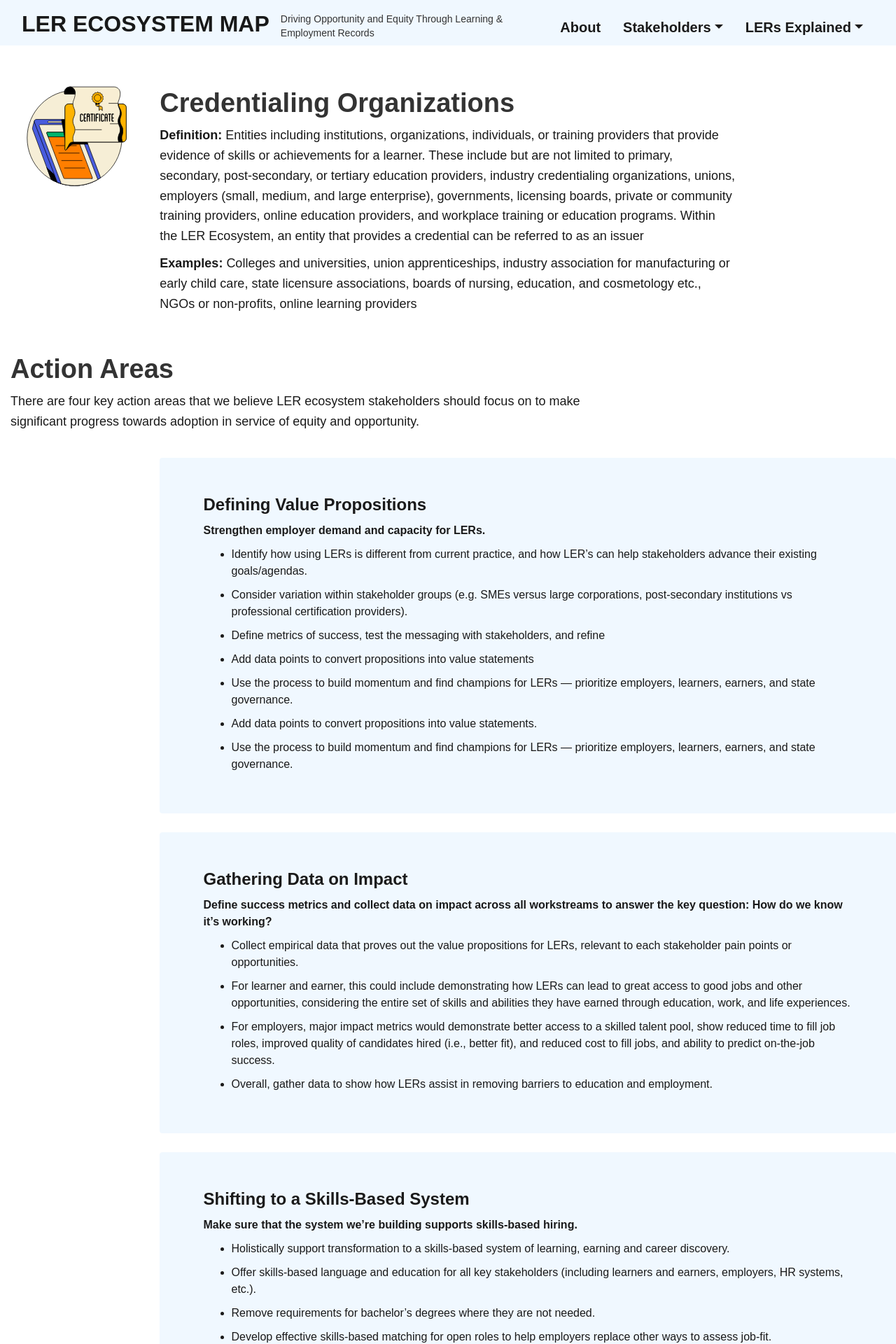
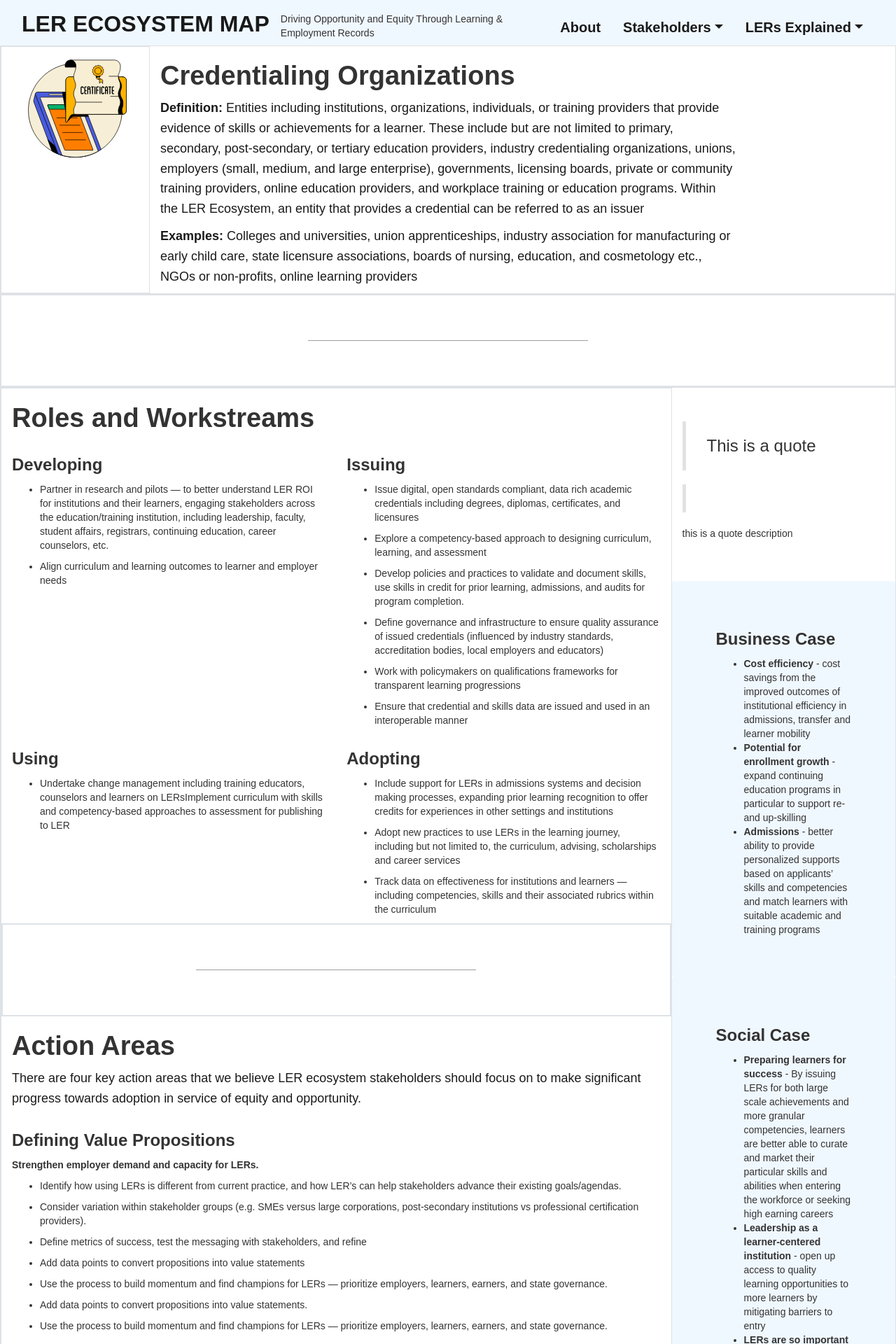
Before and after one commit to gwalsh311/ler-ecosystem-map-v2, a Jekyll site: the page built from _stakeholders/credentialing-organizations.md, in a window 1280 px wide. Shown: the top 1920 px of the page at 70% size. Built offline with Jekyll 4.4.1, drawn with Linux system fonts in a browser that asks for light colours; some of the changed text lies outside the part shown; grey boxes are pictures that could not be loaded.

Commit message:
STakeholder page layout start

```diff
--- a/_data/stakeholders-list.yml
+++ b/_data/stakeholders-list.yml
@@ -77,6 +77,9 @@ stakeholders:
           - Include support for LERs in admissions systems and decision making processes, expanding prior learning recognition to offer credits for experiences in other settings and institutions
           - Adopt new practices to use LERs in the learning journey, including but not limited to, the curriculum, advising, scholarships and career services
           - Track data on effectiveness for institutions and learners — including competencies, skills and their associated rubrics within the curriculum
+    quote:
+      - title: This is a quote
+      - description: this is a quote description
   - name: Data Standards Organizations
     icon: data-standards-bodies.svg
     icon-alt: An icon of a globe with connections and tech symbols
--- a/_includes/action-areas-intro.html
+++ b/_includes/action-areas-intro.html
@@ -1,5 +1,5 @@
 <div class="row">
-<div class="col-sm-8">
+<div class="col">
 <h1>Action Areas</h1>
 <div class="body-text-medium">
 <p>There are four key action areas that we believe LER ecosystem stakeholders should focus on to make significant progress towards adoption in service of equity and opportunity.</p>
--- a/_layouts/stakeholder.html
+++ b/_layouts/stakeholder.html
@@ -23,7 +23,7 @@
     <!-- Navbar -->
     {% include navigation.html %}
 
-    <div class="container-fluid section-intro">
+    <div class="container-fluid">
 
       {{ content }}
 
--- a/_stakeholders/credentialing-organizations.md
+++ b/_stakeholders/credentialing-organizations.md
@@ -4,8 +4,8 @@ title: LER Ecosystem Map - Credentialing Organizations
 ---
 {% for item in site.data.stakeholders-list.stakeholders %}
 {% if item.name == "Credentialing Organizations" %}
-<div class="row">
-<div class="col-sm-2">
+<div class="row border">
+<div class="col-sm-2 border">
 <img class="w-100" src="../images/{{ item.icon }}" loading="lazy" alt="{{ item.icon-alt }}"/>
 </div>
 <div class="col-sm-8">
@@ -15,7 +15,31 @@ title: LER Ecosystem Map - Credentialing Organizations
 <p><strong>Examples: </strong>{{ item.examples }}</p>
 </div>
 </div>
-<div class="col-sm-2">
+</div>
+
+<div class="row border">
+<div class="col border">
+<div class="div-block-12"></div>
+</div>
+</div>
+<div class="row border">
+<div class="col-sm-9 border">
+<h1>Roles and Workstreams</h1>
+<div class="row">
+{% for section in item.sections %}
+<div class="col-sm-6">
+<h3>{{ section.title }}</h3>
+{% for bullet in section.bullets %}
+<ul role="list">
+<li>{{ bullet }}</li>
+</ul>
+{% endfor %}
+</div>
+{% endfor %}
+</div>
+<div class="row border">
+<div class="col border">
+<div class="div-block-12"></div>
 </div>
 </div>
 {% include action-areas-intro.html %}
@@ -23,7 +47,7 @@ title: LER Ecosystem Map - Credentialing Organizations
 {% for item in item.action-areas %}
 {% for action in site.data.action-items-content.actions %}
 {% if action.name == item %}
-<div class="row section-bullet body-text-small action-area">
+<div class="row ody-text-small">
 <div class="col">
 <h3>{{ action.title }}</h3>
 <p><strong>{{ action.description }}<br/></strong></p>
@@ -38,11 +62,18 @@ title: LER Ecosystem Map - Credentialing Organizations
 {% endfor %}
 {% endfor %}
 {% endif %}
-
-<div class="row body-text-medium">
-<div class="col-sm-2">
 </div>
-<div class="col-sm-4 business-case">
+<div class="col-sm-3">
+<div class="row">
+<div class="col quote">
+{% for quote in item.quote %}
+<blockquote>{{ quote.title }}</blockquote>
+<p>{{ quote.description}}</p>
+{% endfor %}
+</div>
+</div>
+<div class="row business-case">
+<div class="col">
 <h3>Business Case</h3>
 <ul>
 {% for case in item.business-case %}
@@ -50,50 +81,17 @@ title: LER Ecosystem Map - Credentialing Organizations
 {% endfor %}
 </ul>
 </div>
-
-<div class="col-sm-4 business-case">
-<h3>Social Case </h3>
+</div>
+<div class="row business-case">
+<div class="col">
+<h3>Social Case</h3>
 <ul>
 {% for case in item.social-case %}
 <li><strong>{{ case.title }}</strong> - {{ case.description }}</li>
 {% endfor %}
 </ul>
 </div>
-<div class="col-sm-2">
 </div>
 </div>
-
-<div class="row">
-<div class="col-sm-2">
-</div>
-
-<div class="row">
-<div class="col-sm-3"></div>
-<div class="col-sm-6 quote">
-{% for quote in item.quote %}
-<blockquote>{{ quote.title }}</blockquote>
-<p>{{ quote.description}}</p>
-{% endfor %}
-</div>
-<div class="col-sm-3"></div>
-</div>
-
-<div class="row section-bullet">
-
-{% for section in item.sections %}
-<div class="col-sm-5 body-text-medium section-bullet-text">
-<h3>{{ section.title }}</h3>
-<h4>{{ section.subheader}}</h4>
-{% for bullet in section.bullets %}
-
-{{ bullet }}
-
-{% endfor %}
-
-</div>
-
-{% endfor %}
-</div>
-
 {% endif %}
 {% endfor %}
--- a/css/styles.css
+++ b/css/styles.css
@@ -26,6 +26,10 @@ audio:not([controls]) {
 
 [hidden], template {
   display: none;
+}
+
+.border {
+  border: 2px solid #000;
 }
 
 a {
@@ -3768,7 +3772,7 @@ textarea.w-input, textarea.w-select {
 
 .div-block-12 {
   height: 1px;
-  background-image: url("https://assets-global.website-files.com/64e3ac967b3bf90d2587fa3c/64fb63e0b3e785eec5f8fe6c_Line_section_separation.svg");
+  background-image: url("../images/Line_section_separation.svg");
   background-position: 50%;
   background-repeat: no-repeat;
   background-size: auto;
```
